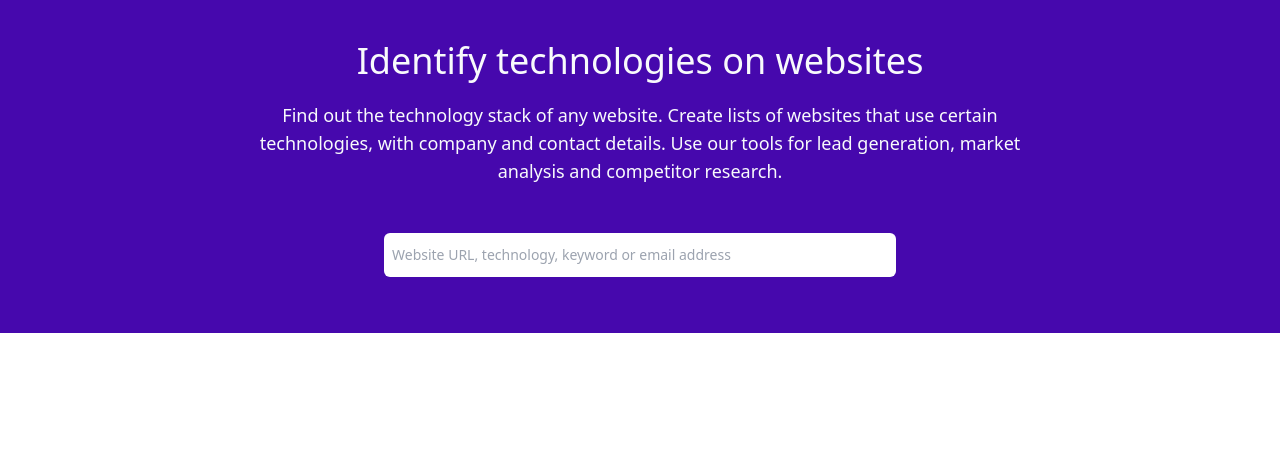
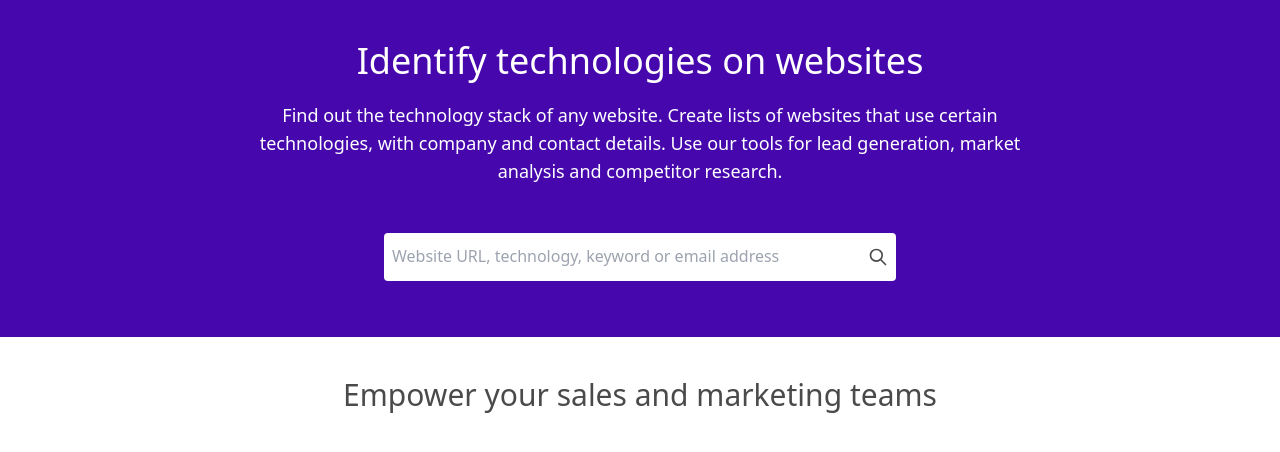
Before and after one commit to abdelilahelhaddad/wappalyzer, a website built with Vite: page index.html in a window 1280 px wide. Shown: the part 60-512 px from the top of the page. Built offline with nearby package versions, Linux system fonts and the light colour scheme.

Commit message:
:fire: :art: Create Main Section :sparkles: :globe_with_meridians:

```diff
--- a/index.html
+++ b/index.html
@@ -80,13 +80,24 @@
         </div>
       </nav>
       <div id="hero" class="lg:container lg:mx-auto text-center pt-8 pb-14">
-        <h1 class="text-4xl mb-5">Identify technologies on websites</h1>
+        <h1 class="text-4xl font-medium mb-5">Identify technologies on websites</h1>
         <p class="text-lg font-normal mb-12 mx-auto w-3/5">Find out the technology stack of any website. Create lists of websites that use certain technologies, with company and contact details. Use our tools for lead generation, market analysis and competitor research.</p>
-        <div id="heroSearch" class="mx-auto">
-          <input class="w-2/5 rounded-md text-lg text-w-purple border-none py-3 px-2 outline-none focus:border-w-purple focus:ring-w-purple sm:text-sm" placeholder="Website URL, technology, keyword or email address" type="search" name="search" id="search" autocomplete="off">
+        <div id="heroSearch" class="bg-w-white w-2/5 mx-auto h-12 px-2 rounded flex">
+          <input class="w-full rounded-md placeholder:text-base items-center text-w-purple border-none h-12 outline-none focus:border-w-purple focus:ring-w-purple sm:text-sm" placeholder="Website URL, technology, keyword or email address" type="search" name="search" id="search" autocomplete="off">
+          <button type="submit" class="ml-1 items-center outline-none focus:outline-none active:outline-none">
+            <svg fill="none" stroke="#4A4A4A" stroke-linecap="round" stroke-linejoin="round" stroke-width="2" viewBox="0 0 24 24" class="w-5 h-5">
+              <path d="M21 21l-6-6m2-5a7 7 0 11-14 0 7 7 0 0114 0z"></path>
+            </svg>
+          </button>
         </div>
       </div>
-    </section>
+  </header>
+  <section class="lg:container lg:mx-auto py-10">
+    <div>
+      <p class="text-center text-3xl font-medium text-w-gray-font">Empower your sales and marketing teams</p>
+    </div>
+
+  </section>
     <script type="module" src="/main.js"></script>
 </body>
 </html>
--- a/tailwind.config.cjs
+++ b/tailwind.config.cjs
@@ -5,11 +5,12 @@ module.exports = {
       'w-purple': '#4608ad',
       'w-h-purple': '#551BB3',
       'w-gray-dark': '#2b2b2b',
+      'w-gray-font': '#4A4A4A',
       'w-gray-btn': '#f0ebf9',
       'w-gray-btn-hover': '#E2D9F4',
       'w-gray-label-hover': '#EAE2F6',
       'w-green': '#4caf50',
-      'w-white': '#f8fafc',
+      'w-white': '#ffffff',
     },
     extend: {},
   },
```
